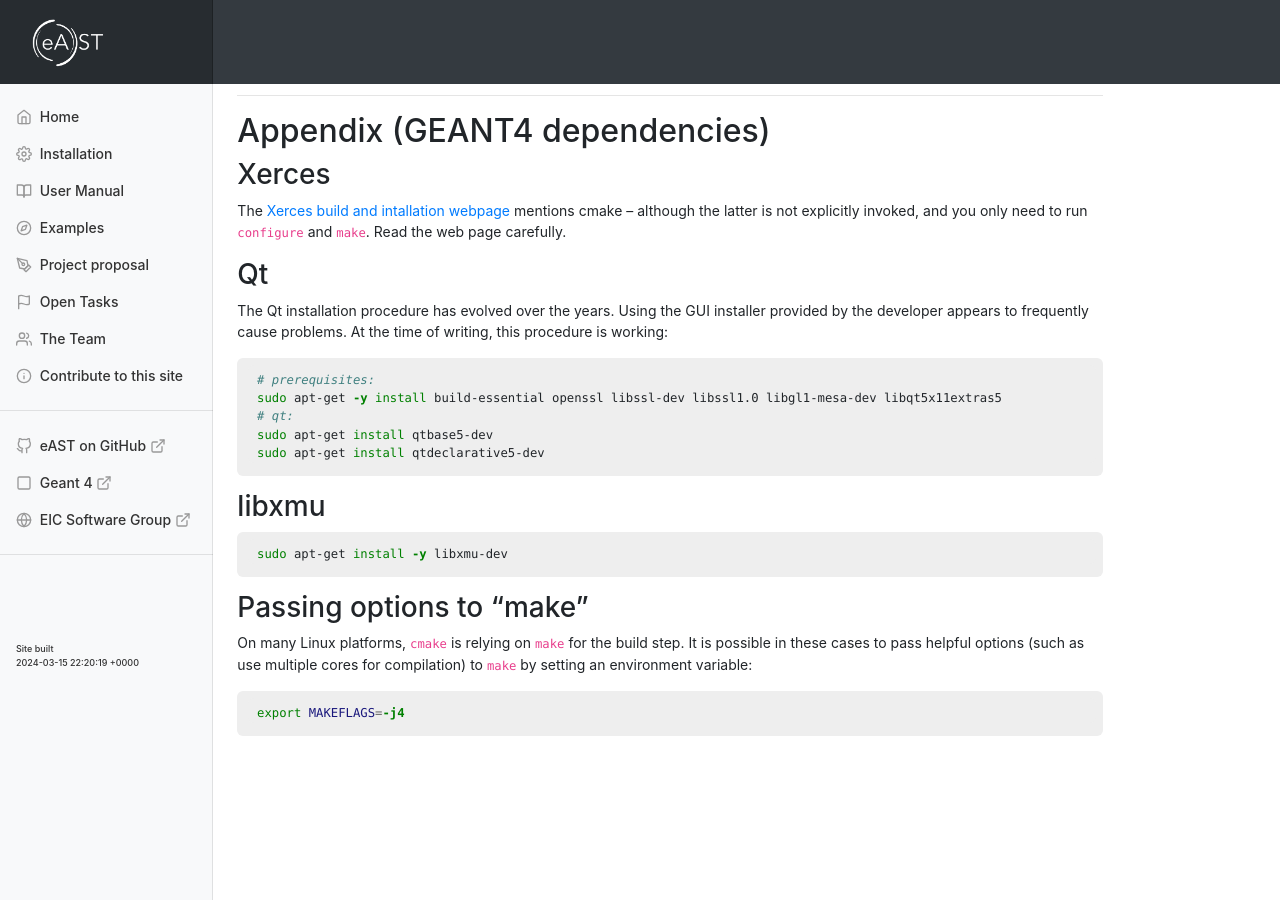
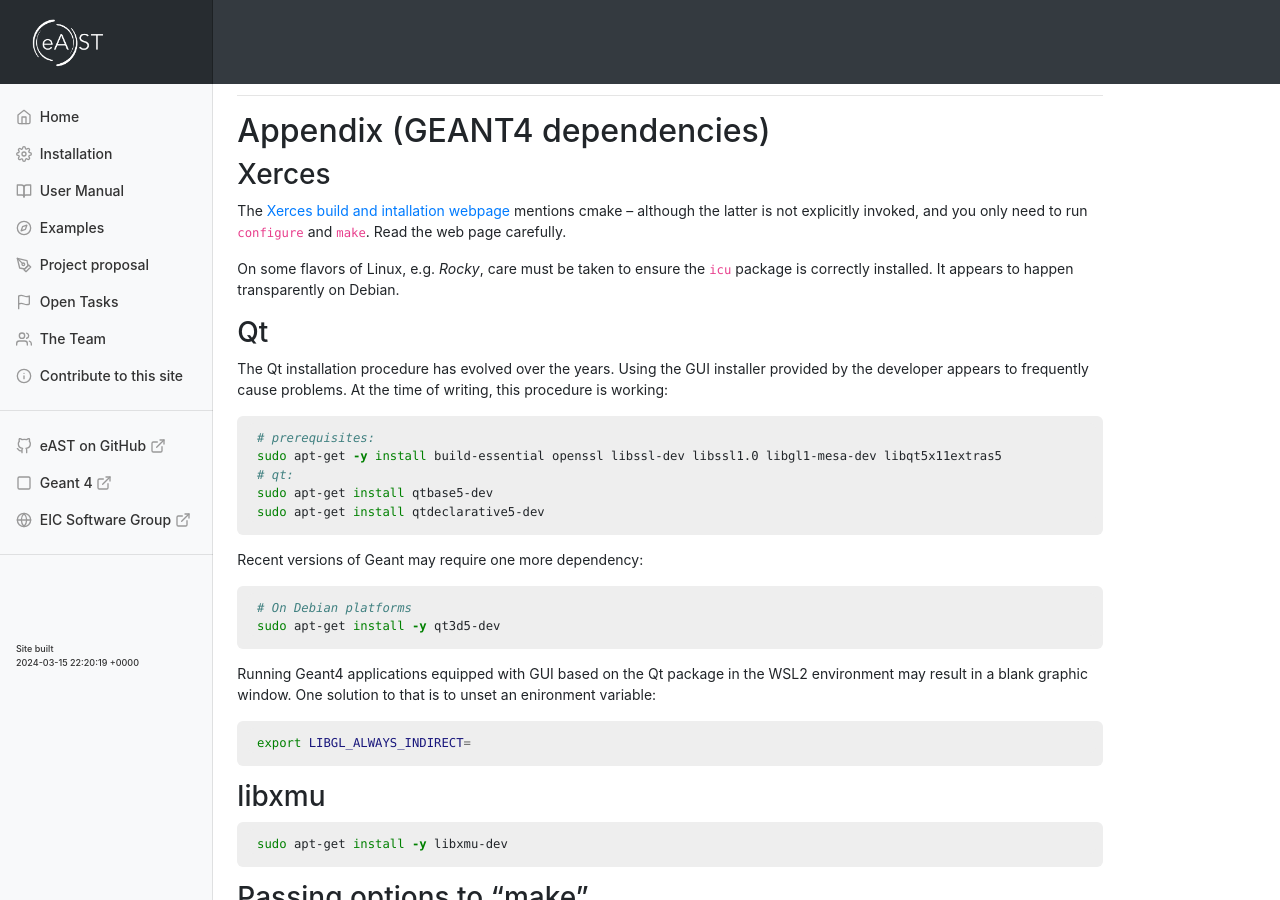
Before and after one commit to eic/east, a Jekyll site: the page built from docs/_content/installation.md, in a window 1280 px wide and 900 px high, scrolled down 2123 px. Built offline with Jekyll 4.4.1, drawn with Linux system fonts in a browser that asks for light colours; nearby versions of some CDN libraries; before the commit the page ends 2873 px from its top, so only the background shows below that.

Commit message:
Updated documentation based on recent installation and testing of 11.2 on Debian and Rocky.

````diff
--- a/docs/_content/installation.md
+++ b/docs/_content/installation.md
@@ -153,6 +153,9 @@ The [Xerces build and intallation webpage](https://xerces.apache.org/xerces-c/bu
 mentions cmake -- although the latter is not explicitly invoked, and you only need to run `configure` and `make`.
 Read the web page carefully.
 
+On some flavors of Linux, e.g. _Rocky_, care must be taken to ensure the `icu` package is correctly installed.
+It appears to happen transparently on Debian.
+
 ### Qt
 
 The Qt installation procedure has evolved over the years. Using the GUI installer
@@ -166,6 +169,22 @@ sudo apt-get -y install build-essential openssl libssl-dev libssl1.0 libgl1-mesa
 sudo apt-get install qtbase5-dev
 sudo apt-get install qtdeclarative5-dev
 ```
+
+Recent versions of Geant may require one more dependency:
+```bash
+# On Debian platforms
+sudo apt-get install -y qt3d5-dev
+```
+
+Running Geant4 applications equipped with GUI based on the Qt package in the WSL2 environment
+may result in a blank graphic window. One solution to that is to unset an enironment variable:
+
+```bash
+export LIBGL_ALWAYS_INDIRECT=
+```
+
+
+
 ### libxmu
 
 ```bash
````
